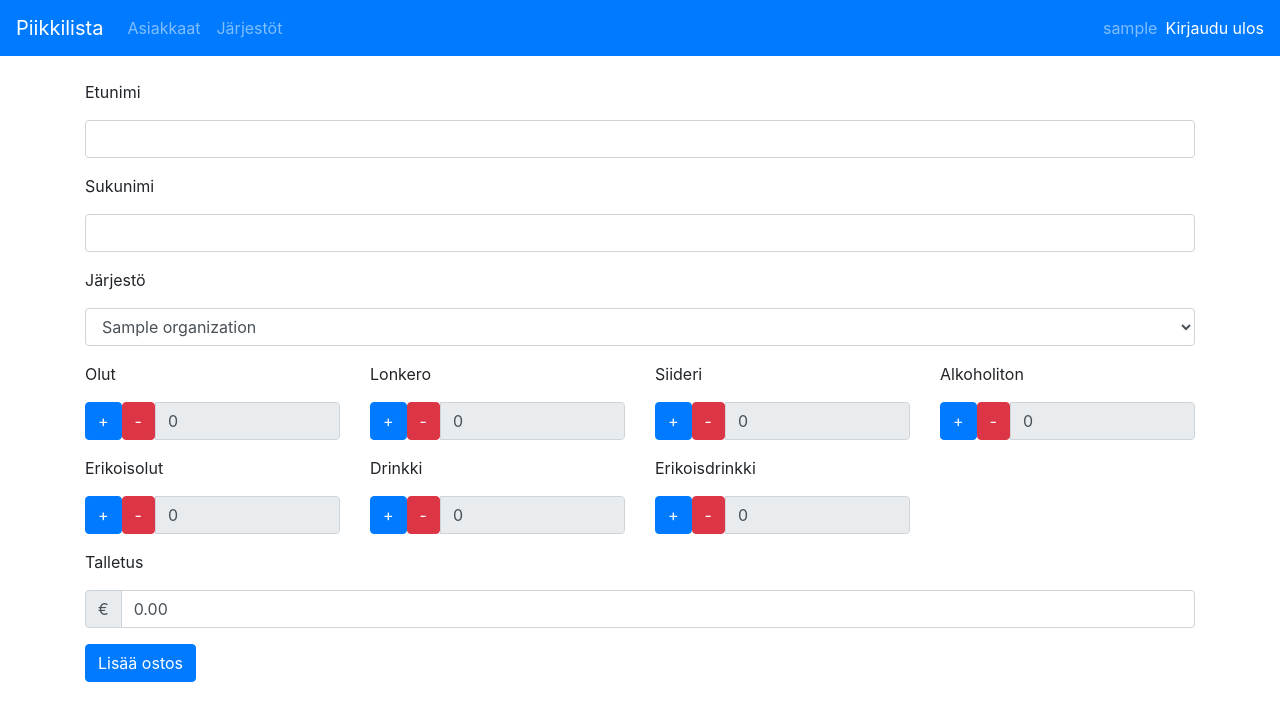
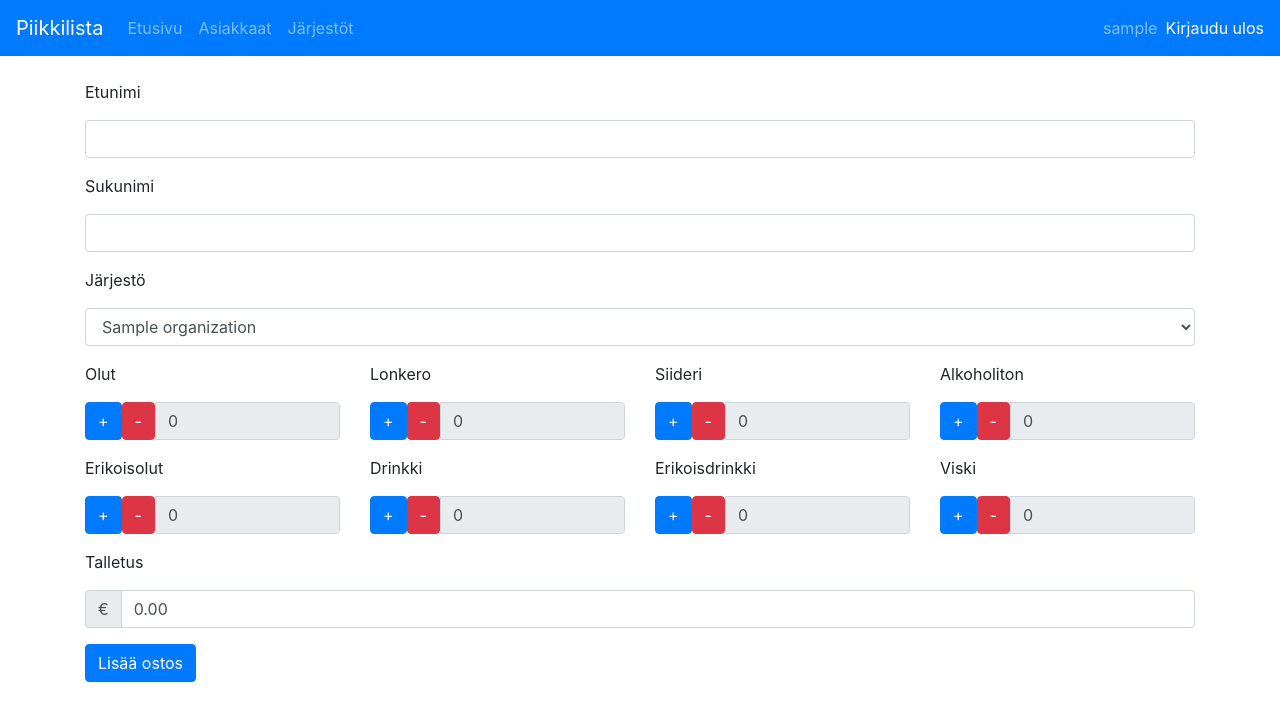
Before and after one commit to valtterikodisto/piikkilista, a Flask app: page / in a window 1280 px wide. Shown: the top 721 px of the page. Run offline with Flask 2, Linux system fonts and the light colour scheme; a user stored in the database is signed in; tables that the repository leaves empty hold one stand-in row (values such as "Sample post"); some libraries are stand-ins or nearby versions.

Commit message:
Added whisky and small visual updates

```diff
--- a/application/auth/views.py
+++ b/application/auth/views.py
@@ -19,7 +19,7 @@ def auth_login():
         return render_template("auth/loginform.html", form = form, error = "Käyttäjänimi tai salasana oli väärä")
 
     login_user(user)
-    return redirect(url_for("customers_index"))
+    return redirect(url_for("home"))
 
 @app.route("/auth/logout")
 def auth_logout():
--- a/application/orders/forms.py
+++ b/application/orders/forms.py
@@ -1,6 +1,7 @@
 from application.forms import BaseForm
 from wtforms import StringField, IntegerField, SelectField, DecimalField
 from wtforms.validators import DataRequired, NumberRange
+from application.orders.models import Drink
 
 class OrderForm(BaseForm):
   first_name = StringField("Etunimi", validators=[DataRequired(message="Etunimi ei voi olla tyhjä")])
@@ -15,5 +16,6 @@ class OrderForm(BaseForm):
   special_beer = IntegerField("Erikoisolut", default=0)
   drink = IntegerField("Drinkki", default=0)
   special_drink = IntegerField("Erikoisdrinkki", default=0)
+  whisky = IntegerField("Viski", default=0)
 
-  deposit = DecimalField("Talletus", default=0, validators=[NumberRange(min=0, message="Talletuksen tulee olla vähintään 0")])
+  deposit = DecimalField("Talletus", default=0)
--- a/application/orders/models.py
+++ b/application/orders/models.py
@@ -50,7 +50,7 @@ class Drink(Base):
 
   def generate():
     # Default values for drinks
-    drinks = [{'olut':150}, {'lonkero':150}, {'siideri':150}, {'alkoholiton':100}, {'erikoisolut':250}, {'drinkki':250}, {'erikoisdrinkki':350}]
+    drinks = [{'olut':150}, {'lonkero':150}, {'siideri':150}, {'alkoholiton':100}, {'erikoisolut':250}, {'drinkki':250}, {'erikoisdrinkki':350}, {'viski':400}]
     for drink in drinks:
       for drinkName in drink:
         db.session.add(Drink(drinkName, drink.get(drinkName)))
--- a/application/templates/customers/details.html
+++ b/application/templates/customers/details.html
@@ -137,6 +137,7 @@
                 <th scope="col">Erikoisolut</th>
                 <th scope="col">Drinkki</th>
                 <th scope="col">Erikoisdrinkki</th>
+                <th scope="col">Viski</th>
             </tr>
         </thead>
         <tbody>
--- a/application/templates/index.html
+++ b/application/templates/index.html
@@ -123,6 +123,14 @@
         {{ form.special_drink(class_="form-control", readonly=true) }}
       </div>
     </div>
+    <div class="form-group col-sm-3">
+      <label for="whisky">{{ form.whisky.label }}</label>
+      <div class="input-group">
+        <button class="btn btn-primary" type="button" onclick="add('whisky')">+</button>
+        <button class="btn btn-danger" type="button" onclick="remove('whisky')">-</button>
+        {{ form.whisky(class_="form-control", readonly=true) }}
+      </div>
+    </div>
   </div>
 
   <!-- Deposit -->
--- a/application/templates/layout.html
+++ b/application/templates/layout.html
@@ -14,6 +14,9 @@
         </button>
         <div class="collapse navbar-collapse" id="navbarCollapse">
             <ul class="navbar-nav mr-auto">
+                <li>
+                    <a class="nav-link" href="{{ url_for('home') }}">Etusivu</a>
+                </li>
                 <li class="nav-item">
                     <a class="nav-link" href="{{ url_for('customers_index') }}">Asiakkaat</a>
                 </li>
--- a/application/templates/organizations/details.html
+++ b/application/templates/organizations/details.html
@@ -27,7 +27,7 @@
     <button type="submit" class="btn btn-primary">Päivitä tiedot</button>
   </form>
   <form id="organization_delete_form" action="{{ url_for('organizations_delete', organization_id=organization.id) }}" method="POST">
-    <button type="submit" class="btn btn-danger">Poista järjestö</button>
+    <button style="margin-top:20px;" type="submit" class="btn btn-danger">Poista järjestö</button>
   </form>
 
 </div>
--- a/application/views.py
+++ b/application/views.py
@@ -75,7 +75,8 @@ def create_order():
     form.soft_drink.data,
     form.special_beer.data,
     form.drink.data,
-    form.special_drink.data
+    form.special_drink.data,
+    form.whisky.data
   ]
 
   order = Order(customer.id)
```
Lines whose indentation alone changed are shown as unchanged.
